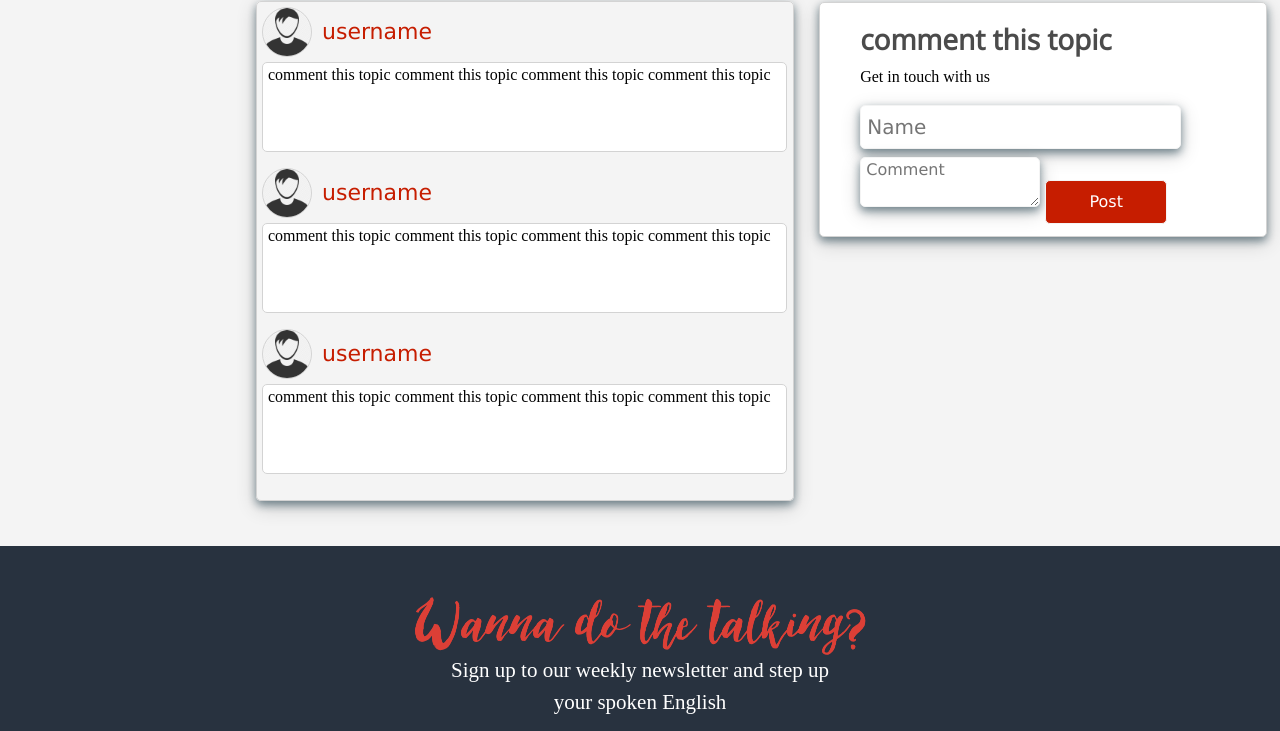
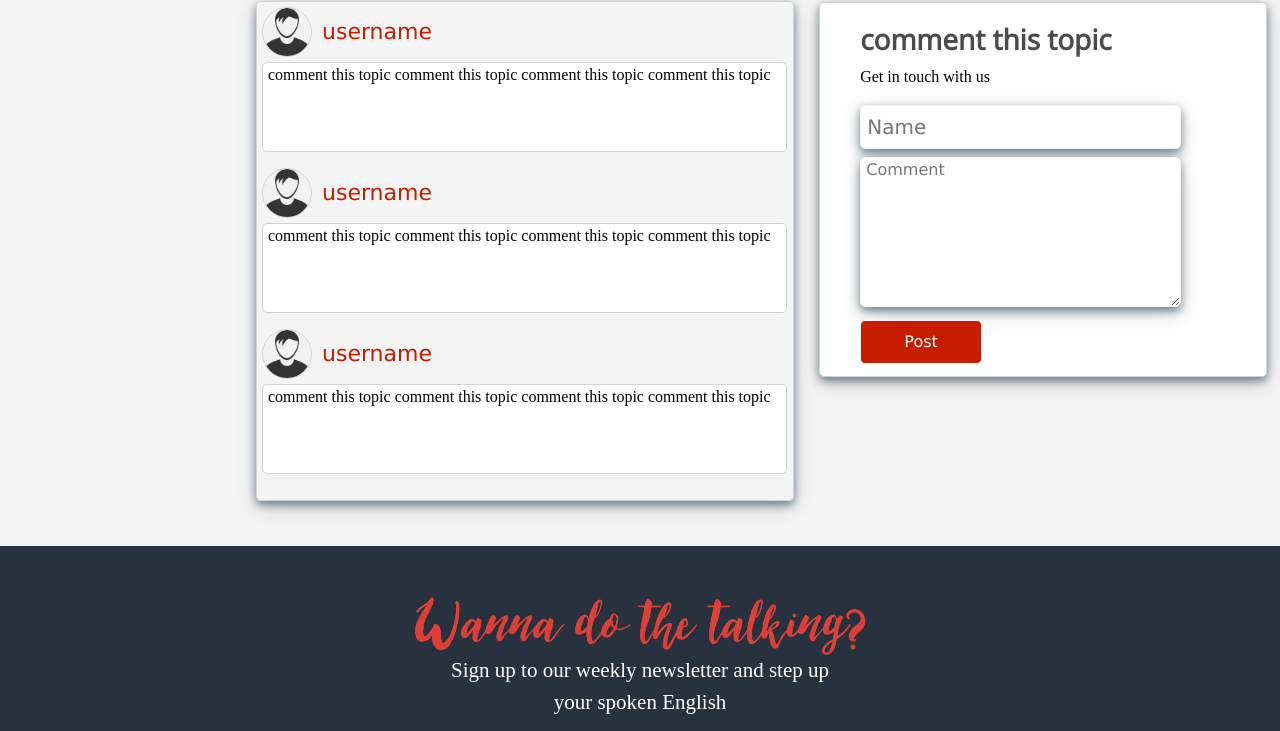
Before and after one commit to sombojosue/easyLearn, a plain HTML site: page blog.html in a window 1280 px wide. Shown: the part 1064-1795 px from the top of the page. Drawn offline with nearby package versions, Linux system fonts and the light colour scheme.

Commit message:
Update master.css

```diff
--- a/css/master.css
+++ b/css/master.css
@@ -607,9 +607,13 @@ float: left;
   box-shadow: 0 4px 8px 0 rgba(10, 45, 62,0.5), 0 6px 20px 0 rgba(0, 0, 0, 0.19);
 }
 .form_contact textarea{
+  width: 92%;
+  height: 150px;
+  display:block;
   border-radius: 5px;
   border:1px solid #f4f4f4;
   background-color: #fff;
+  margin-bottom: 8px;
   box-shadow: 0 4px 8px 0 rgba(10, 45, 62,0.5), 0 6px 20px 0 rgba(0, 0, 0, 0.19);
 }
 .form_contact input[type=submit]{
@@ -906,6 +910,10 @@ margin-top: 11px;
 .blog_comment .form_contact input[type=text]{
   width: 79%;
 }
+.blog_comment .form_contact textarea{
+width: 79%;
+height: 150px;
+}
 .blog_comment .form_contact input[type=submit]{
   width: 30%;
   }
```
